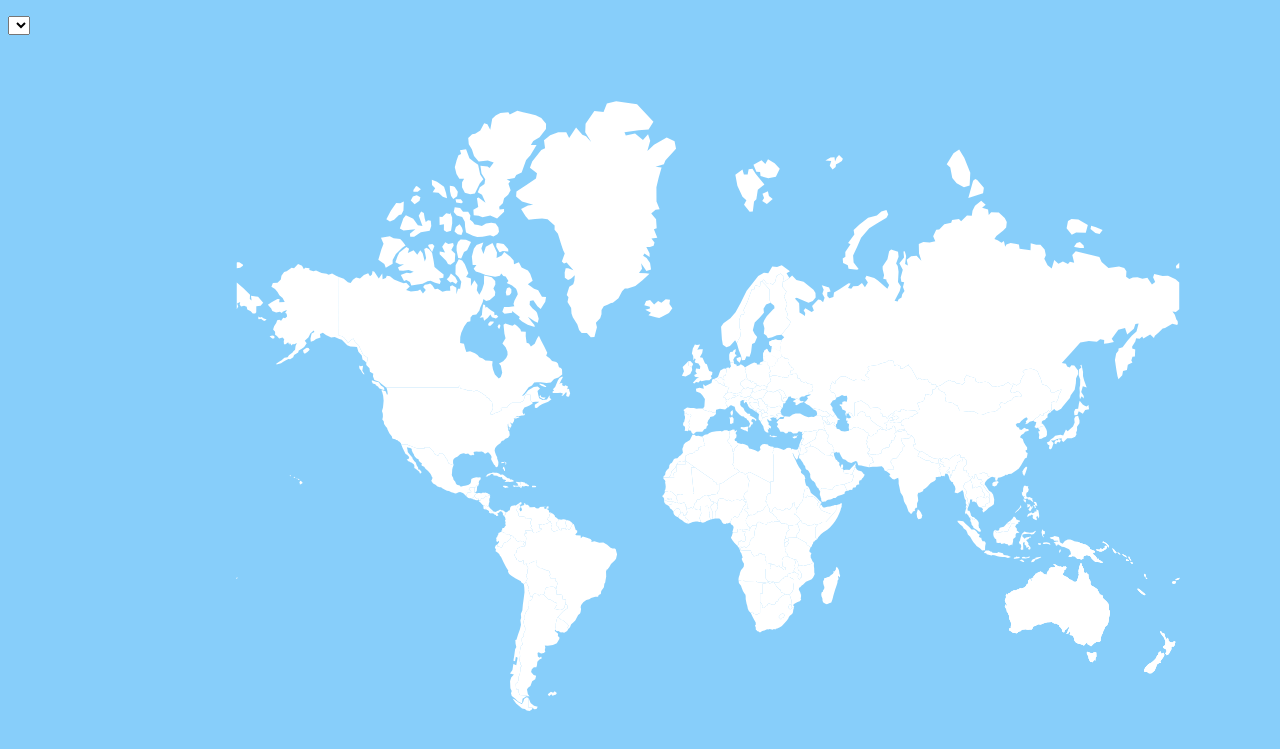
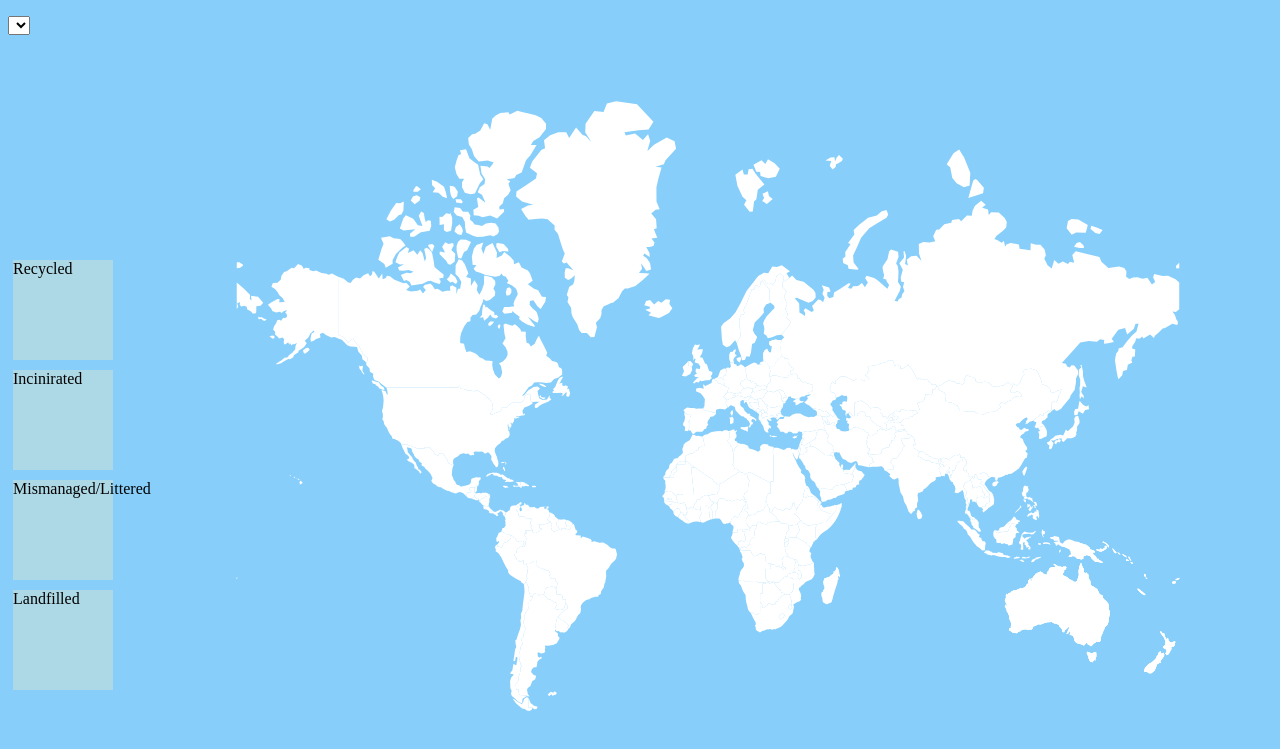
Before and after one commit to alexanderreu/ProjektTechTitans, a plain HTML site: page index.html in a window 1280 px wide. Shown: the part 105-854 px from the top of the page. Drawn offline with nearby package versions, Linux system fonts and the light colour scheme; no server answers.

Commit message:
ny style

```diff
--- a/styles.css
+++ b/styles.css
@@ -9,41 +9,26 @@ body{
     bottom: 0;
     width: 100%;
 }
-.my-script {
+
+.box {
+    width: 100px; /* Grundstørrelse */
+    height: 100px;
+    margin: 5px;
+    background-color: lightblue;
+    transition: width 0.3s; /* Glat overgang for udvidelse */
+    cursor: pointer; /* Cursor ændring for bedre brugeroplevelse */
     position: relative;
 }
 
-.box {
-    display: flex;
-    flex-direction: column;
-    position: absolute;
-    bottom: -800px; /* Ændre værdien her for at justere placeringen */
-    align-items: center; /* Centrerer elementerne vandret */
-    justify-content: center; /* Centrerer elementerne lodret */
-    transform: translateY(-50%);
-    width: 100%;
-    padding: 10px; /* Tilføj padding efter behov */
+
+.cover-image {
+    width: 100%; /* Sætter billedets bredde til at matche kassens bredde */
+    height: auto; /* Bevarer billedets aspekt ratio */
+    position: absolute; /* Positionerer billedet absolut inden for kassen */
+    top: 0; /* Placerer billedet øverst i kassen */
+    left: 0; /* Aligner billedet til venstre i kassen */
+    z-index: 10; /* Sørger for at billedet forbliver øverst */
 }
-
-.box {
-    display: flex;
-    width: 300px;
-    height: 150px;
-    overflow: hidden;
-    transition: all 0.3s ease;
-    cursor: pointer; /* viser at elementet er klikbart */
+.box.expanded {
+    width: 500px; /* Udvidet størrelse */
 }
-
-.boxImage {
-    width: 50%;
-    height: auto;
-}
-
-.boxContent {
-    display: none;
-    padding: 10px;
-}
-
-.box.expanded .boxContent {
-    display: block; /* viser teksten, når boksen er udvidet */
-}
```
